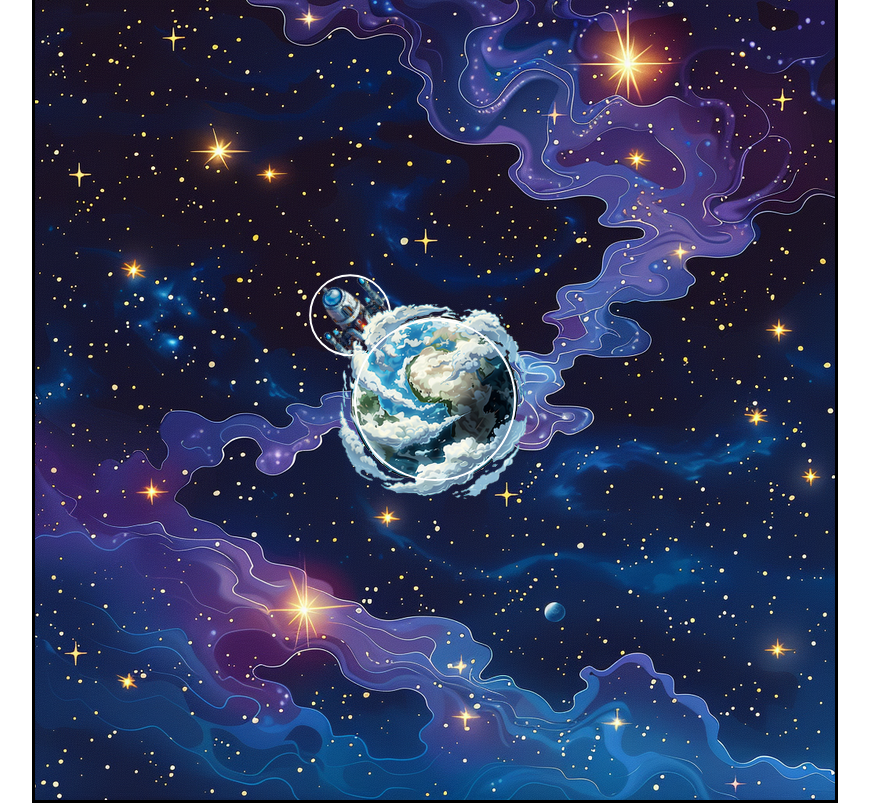
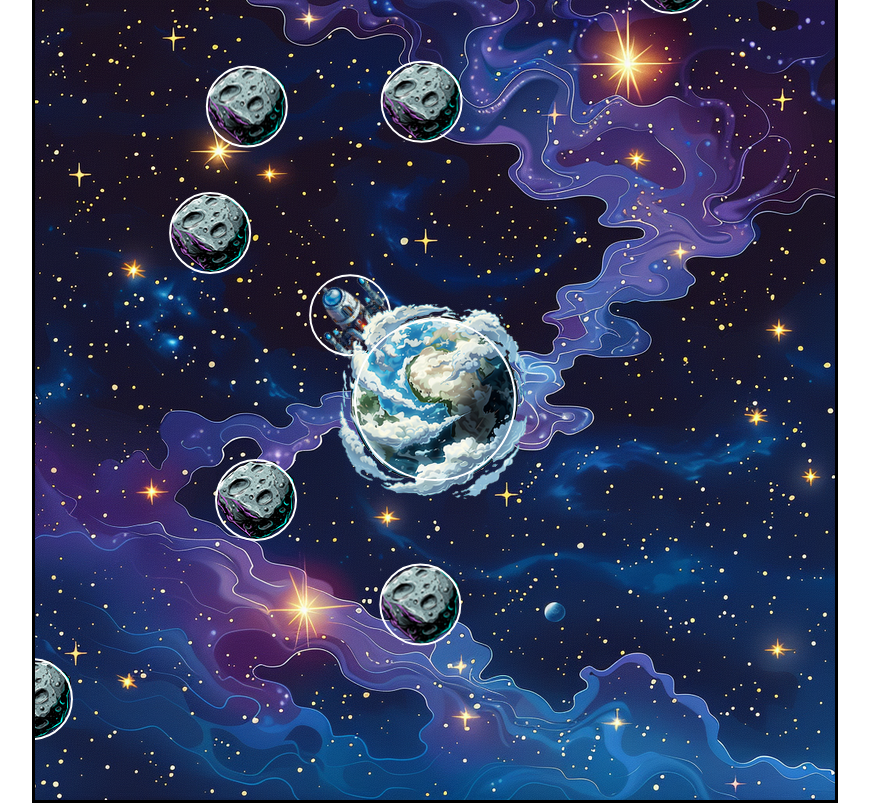
Before and after one commit to NADVooDoo/defenders-of-animated-planets, a plain HTML site: page index.html in a window 1280 px wide. Shown: the whole page, without its empty margins (205-1074 px from the left). Drawn offline with Linux system fonts and the light colour scheme.

Commit message:
adding enemys, shooting, colisions

```diff
--- a/index.html
+++ b/index.html
@@ -12,6 +12,7 @@
     <div class="hidden">
         <img src="resourses/img/planet.png" id="planet">
         <img src="resourses/img/player.png" id="player">
+        <img src="resourses/img/asteroid.png" id="asteroid">
     </div>
 
     <script src="script.js"></script>
--- a/script.js
+++ b/script.js
@@ -1,14 +1,14 @@
 class Planet {
-    constructor(game){
+    constructor(game) {
         this.game = game;
         this.x = this.game.width * 0.5;
         this.y = this.game.height * 0.5;
         this.radius = 80;
         this.image = document.getElementById('planet');
     }
-    draw(context){
+    draw(context) {
         context.drawImage(this.image, this.x - 100, this.y - 96);
-        if (this.game.debug){
+        if (this.game.debug) {
             context.beginPath();
             context.arc(this.x, this.y, this.radius, 0, Math.PI * 2);
             context.stroke();
@@ -17,7 +17,7 @@ class Planet {
 }
 
 class Player {
-    constructor(game){
+    constructor(game) {
         this.game = game;
         this.x = this.game.width * 0.5;
         this.y = this.game.height * 0.5;
@@ -26,52 +26,53 @@ class Player {
         this.aim;
         this.angle = 0;
     }
-    draw(context){
+    draw(context) {
         context.save();
         context.translate(this.x, this.y);
         context.rotate(this.angle);
         context.drawImage(this.image, -this.radius, -this.radius);
-        if (this.game.debug){
+        if (this.game.debug) {
             context.beginPath();
             context.arc(0, 0, this.radius, 0, Math.PI * 2);
             context.stroke();
         }
         context.restore();
     }
-    update(){
+    update() {
         this.aim = this.game.calcAim(this.game.planet, this.game.mouse);
         this.x = this.game.planet.x + (this.game.planet.radius + this.radius) * this.aim[0];
         this.y = this.game.planet.y + (this.game.planet.radius + this.radius) * this.aim[1];
         this.angle = Math.atan2(this.aim[3], this.aim[2]);
     }
-    shoot(){
+    shoot() {
         const projectile = this.game.getProjectile();
-        if (projectile) projectile.start(this.x, this.y, this.aim[0], this.aim[1]);
+        if (projectile) projectile.start(this.x + this.radius * this.aim[0], this.y + this.radius * this.aim[1], this.aim[0], this.aim[1]);
     }
 }
 
 class Projectile {
-    constructor(game){
+    constructor(game) {
         this.game = game;
         this.x;
         this.y;
-        this.radius = 20;
+        this.radius = 5;
         this.speedX = 1;
         this.speedY = 1;
+        this.speedModifier = 4;
         this.free = true;
     }
-    start(x, y, speedX, speedY){
+    start(x, y, speedX, speedY) {
         this.free = false;
         this.x = x;
         this.y = y;
-        this.speedX = speedX;
-        this.speedY = speedY;
+        this.speedX = speedX * this.speedModifier;
+        this.speedY = speedY * this.speedModifier;
     }
     reset() {
         this.free = true;
     }
-    draw(context){
-        if (!this.free){
+    draw(context) {
+        if (!this.free) {
             context.save();
             context.beginPath();
             context.arc(this.x, this.y, this.radius, 0, Math.PI * 2);
@@ -80,20 +81,88 @@ class Projectile {
             context.restore();
         }
     }
-    update(){
-        if (!this.free){
+    update() {
+        if (!this.free) {
             this.x += this.speedX;
             this.y += this.speedY;
         }
         // Пеерезарядка снарядов за пределами экрана
-        if (this.x < 0 || this.x > this.game.width || this.y < 0 || this.y > this.game.height){
+        if (this.x < 0 || this.x > this.game.width || this.y < 0 || this.y > this.game.height) {
             this.reset();
         }
     }
 }
 
+class Enemy {
+    constructor(game) {
+        this.game = game;
+        this.x = 100;
+        this.y = 100;
+        this.radius = 40;
+        this.width = this.radius * 2;
+        this.height = this.radius * 2;
+        this.speedX = 0;
+        this.speedY = 0;
+        this.free = true;
+    }
+    start() {
+        this.free = false;
+        if (Math.random() < 0.5){
+            this.x = Math.random() * this.game.width;
+            this.y = Math.random() < 0.5 ? -this.radius : this.game.height + this.radius;
+        } else {
+            this.x = Math.random() < 0.5 ? -this.radius : this.game.width + this.game.radius;
+            this.y = Math.random() * this.game.height;
+        }
+
+        const aim = this.game.calcAim(this, this.game.planet);
+        this.speedX = aim[0];
+        this.speedY = aim[1];
+    }
+    reset() {
+        this.free = true;
+
+    }
+    draw(context) {
+        if (!this.free) {
+            context.drawImage(this.image, this.x - this.radius, this.y - this.radius);
+            context.beginPath();
+            context.arc(this.x, this.y, this.radius, 0, Math.PI * 2);
+            context.stroke();
+        }
+    }
+    update() {
+        if (!this.free) {
+            this.x += this.speedX;
+            this.y += this.speedY;
+            // Столкновения с планетой
+            if (this.game.checkCollision(this, this.game.planet)) {
+                this.reset();
+            }
+            // Столкновения с игроком
+            if (this.game.checkCollision(this, this.game.player)) {
+                this.reset();
+            }
+            // Столкновения со снарядами
+            this.game.projectilePool.forEach(projectile => {
+                if (!projectile.free && this.game.checkCollision(this, projectile)){
+                    projectile.reset();
+                    this.reset();
+                }
+            })
+        }
+    }
+}
+
+class Asteroid extends Enemy {
+    constructor(game){
+        super(game);
+        this.image = document.getElementById('asteroid');
+    }
+}
+
 class Game {
-    constructor(canvas){
+    constructor(canvas) {
         this.canvas = canvas;
         this.width = this.canvas.width;
         this.height = this.canvas.height;
@@ -105,13 +174,19 @@ class Game {
         this.numberOfProjectiles = 10;
         this.createProjectilePool();
 
+        this.enemyPool = [];
+        this.numberOfEnemies = 20;
+        this.createEnemyPool();
+        this.enemyPool[0].start();
+        this.enemyTimer = 0;
+        this.enemyInterval = 500;
+
         this.mouse = {
             x: 0,
             y: 0
         }
         // Прослушиватели событий
         window.addEventListener('mousemove', e => {
-            console.log(e);
             this.mouse.x = e.offsetX;
             this.mouse.y = e.offsetY;
         });
@@ -122,39 +197,68 @@ class Game {
         });
         window.addEventListener('keyup', e => {
             if (e.key === 'd') this.debug = !this.debug;
-            console.log(this.debug)
+            else if (e.key === '1') this.player.shoot();
         });
     }
-    render(context){
+    render(context, deltaTime) {
         this.player.draw(context);
         this.player.update();
         this.planet.draw(context);
         this.projectilePool.forEach(projectile => {
             projectile.draw(context);
             projectile.update();
-        })
+        });
+        this.enemyPool.forEach(enemy => {
+            enemy.draw(context);
+            enemy.update();
+        });
+        // Респаун врагов
+        if (this.enemyTimer < this.enemyInterval){
+            this.enemyTimer += deltaTime;
+        } else {
+            this.enemyTimer = 0;
+            const enemy = this.getEnemy();
+            if (enemy) enemy.start();
+        }
     }
-    calcAim(a, b){
+    calcAim(a, b) {
         const dx = a.x - b.x;
         const dy = a.y - b.y;
         const distance = Math.hypot(dx, dy);
         const aimX = dx / distance * -1;
         const aimY = dy / distance * -1;
-        return [ aimX, aimY, dx, dy ];
+        return [aimX, aimY, dx, dy];
     }
-    createProjectilePool(){
-        for (let i = 0; i < this.numberOfProjectiles; i++){
+    checkCollision(a, b) {
+        const dx = a.x - b.x;
+        const dy = a.y - b.y;
+        const distance = Math.hypot(dx, dy);
+        const sumOfRadii = a.radius + b.radius;
+        return distance < sumOfRadii;
+    }
+    createProjectilePool() {
+        for (let i = 0; i < this.numberOfProjectiles; i++) {
             this.projectilePool.push(new Projectile(this));
         }
     }
-    getProjectile(){
-        for (let i = 0; i < this.projectilePool.length; i++){
+    getProjectile() {
+        for (let i = 0; i < this.projectilePool.length; i++) {
             if (this.projectilePool[i].free) return this.projectilePool[i];
+        }
+    }
+    createEnemyPool() {
+        for (let i = 0; i < this.numberOfEnemies; i++) {
+            this.enemyPool.push(new Asteroid(this));
+        }
+    }
+    getEnemy() {
+        for (let i = 0; i < this.enemyPool.length; i++) {
+            if (this.enemyPool[i].free) return this.enemyPool[i];
         }
     }
 }
 
-window.addEventListener('load', function() {
+window.addEventListener('load', function () {
     const canvas = document.getElementById('canvas1');
     const ctx = canvas.getContext('2d');
     canvas.width = 800;
@@ -164,9 +268,12 @@ window.addEventListener('load', function() {
 
     const game = new Game(canvas);
 
-    function animate () {
+    let lastTime = 0;
+    function animate(timeStamp) {
+        const deltaTime = timeStamp - lastTime;
+        lastTime = timeStamp;
         ctx.clearRect(0, 0, canvas.width, canvas.height);
-        game.render(ctx);
+        game.render(ctx, deltaTime);
         requestAnimationFrame(animate);
     }
     requestAnimationFrame(animate);
```
Also changed, not shown: resourses/img/[Оригиналы]/player.png (deleted), resourses/img/asteroid.png (added).
